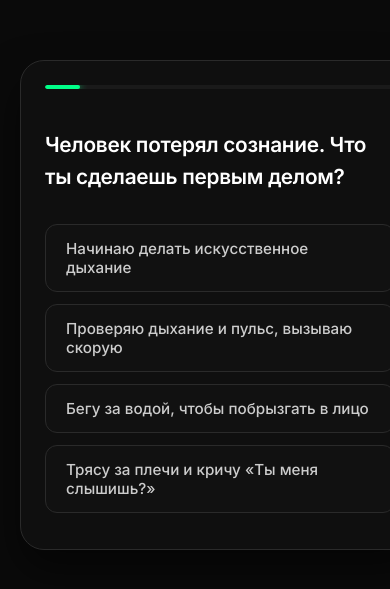
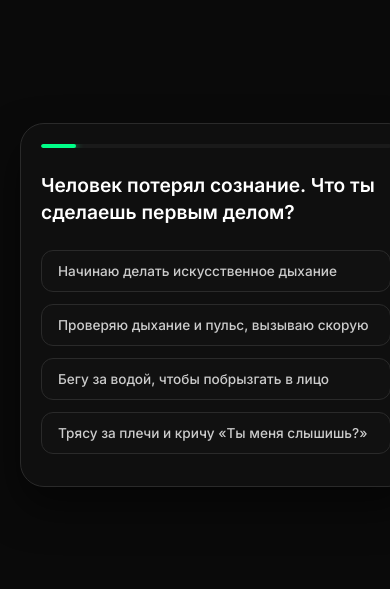
Before and after one commit to kseniadrg1-gif/questionnaire, a React (Vite) app: page / in a window 390 px wide. Shown: the part 137-726 px from the top of the page. Built offline with nearby package versions, Linux system fonts and the light colour scheme.

Commit message:
опросник

```diff
--- a/src/App.jsx
+++ b/src/App.jsx
@@ -12,15 +12,8 @@ function App() {
   const question = Questions[step];
 
   const onClickVariant = (index) => {
-    if (index === question.correct) {
-      setCorrect(correct + 1);
-    }
-
-    if (step + 1 < Questions.length) {
-      setStep(step + 1);
-    } else {
-      setFinished(true);
-    }
+    if (index === question.correct) setCorrect(correct + 1);
+    step + 1 < Questions.length ? setStep(step + 1) : setFinished(true);
   };
 
   const onRestart = () => {
--- a/src/App.scss
+++ b/src/App.scss
@@ -1,8 +1,8 @@
-@import url("https://fonts.googleapis.com/css2?family=Space+Mono:wght@400;700&family=Inter:wght@400;500;600;700&display=swap");
+@import url("https://fonts.googleapis.com/css2?family=Inter:wght@400;500;600;700&display=swap");
 
 body {
   margin: 0;
-  font-family: "Inter", "Space Mono", monospace;
+  font-family: "Inter", sans-serif;
   background: #0a0a0a;
   display: flex;
   align-items: center;
@@ -19,33 +19,26 @@ body {
   padding: 40px;
   border: 1px solid #2a2a2a;
   box-shadow: 0 20px 40px rgba(0, 0, 0, 0.5);
-  transition: all 0.2s ease;
+}
 
 .result {
   text-align: center;
-
   img {
     width: 100px;
     opacity: 0.7;
     margin-bottom: 20px;
   }
-
   h2 {
     font-size: 1.5rem;
     color: #00ff88;
-      font-family: "Space Mono", monospace;
     margin-bottom: 24px;
   }
-
   p {
     font-size: 1rem;
-      color: #cccccc;
+    color: #ccc;
     margin-top: 10px;
-      line-height: 1.5;
   }
-
   button {
-      font-family: "Inter", sans-serif;
     font-weight: 600;
     font-size: 0.9rem;
     padding: 12px 28px;
@@ -54,14 +47,10 @@ body {
     border-radius: 40px;
     color: #00ff88;
     cursor: pointer;
-      transition: all 0.2s;
-      text-transform: uppercase;
-      letter-spacing: 1px;
-
+    transition: 0.2s;
     &:hover {
       background: #00ff88;
       color: #0a0a0a;
-        border-color: #00ff88;
     }
   }
 }
@@ -72,7 +61,6 @@ body {
   border-radius: 2px;
   margin-bottom: 40px;
   overflow: hidden;
-
   &__inner {
     height: 100%;
     width: 0%;
@@ -86,54 +74,25 @@ body {
 h1 {
   font-size: 1.6rem;
   font-weight: 600;
-    color: #ffffff;
-    margin: 0 0 32px 0;
-    line-height: 1.5;
-    font-family: "Inter", sans-serif;
-    letter-spacing: -0.3px;
-    word-break: normal;
-    overflow-wrap: break-word;
-  }
-
-  .char {
-    display: inline;
-    opacity: 0;
-    animation: fadeInLeft 0.03s ease forwards;
-  }
-
-  .space {
-    display: inline;
-    width: 0.25rem;
-  }
-
-  @keyframes fadeInLeft {
-    0% {
-      opacity: 0;
-      transform: translateX(-3px);
-    }
-    100% {
-      opacity: 1;
-      transform: translateX(0);
-    }
+  color: #fff;
+  margin: 0 0 32px;
+  line-height: 1.4;
 }
 
 ul {
   list-style: none;
   padding: 0;
   margin: 0;
-
   li {
     padding: 14px 20px;
-      background: #111111;
+    background: #111;
     border: 1px solid #2a2a2a;
     border-radius: 12px;
     margin-bottom: 12px;
     cursor: pointer;
-      transition: all 0.15s;
-      color: #cccccc;
+    transition: 0.15s;
+    color: #ccc;
     font-weight: 500;
-      font-size: 0.95rem;
-
     &:hover {
       background: #1a1a1a;
       border-color: #00ff88;
@@ -142,50 +101,63 @@ body {
     }
   }
 }
-}
 
-@media (max-width: 550px) {
-  .App {
-    padding: 24px;
-  }
-
-  .App h1 {
-    font-size: 1.3rem;
-  }
-}
-
-// Подсветка ответов
+// Подсветка
 ul li.correct {
   background: #00ff88;
   color: #0a0a0a;
   border-color: #00ff88;
   box-shadow: 0 0 12px #00ff88;
 }
-
 ul li.wrong {
   background: #ff3333;
   color: white;
   border-color: #ff3333;
   box-shadow: 0 0 12px #ff3333;
 }
-
-.checkmark {
-  font-weight: bold;
-  margin-left: 10px;
-}
-
+.checkmark,
 .cross {
   font-weight: bold;
   margin-left: 10px;
 }
-
-// Запрещаем повторный клик во время подсветки
-ul li {
-  transition: all 0.2s;
-}
-
 ul li.correct:hover,
 ul li.wrong:hover {
   transform: none;
   cursor: default;
 }
+
+// Мобильная адаптация
+@media (max-width: 550px) {
+  .App {
+    padding: 20px;
+  }
+  h1 {
+    font-size: 1.2rem;
+    margin-bottom: 24px;
+  }
+  ul li {
+    padding: 12px 16px;
+    font-size: 0.85rem;
+  }
+  .progress {
+    margin-bottom: 24px;
+  }
+  .result h2 {
+    font-size: 1.3rem;
+  }
+  .result img {
+    width: 70px;
+  }
+}
+@media (max-width: 380px) {
+  .App {
+    padding: 16px;
+  }
+  h1 {
+    font-size: 1rem;
+  }
+  ul li {
+    padding: 10px 12px;
+    font-size: 0.8rem;
+  }
+}
--- a/src/components/Game.jsx
+++ b/src/components/Game.jsx
@@ -1,22 +1,20 @@
-import { useState } from "react";
+import { useState, useEffect } from "react";
 
 export const Game = ({ step, totalSteps, question, onClickVariant }) => {
   const percentage = Math.round(((step + 1) / totalSteps) * 100);
   const [selectedIndex, setSelectedIndex] = useState(null);
   const [showResult, setShowResult] = useState(false);
 
+  useEffect(() => {
+    setSelectedIndex(null);
+    setShowResult(false);
+  }, [step, question]);
+
   const handleClick = (index) => {
-    if (showResult) return; // чтобы нельзя было нажать повторно
-
+    if (showResult) return;
     setSelectedIndex(index);
     setShowResult(true);
-
-    // Через 1.5 секунды переходим к следующему вопросу
-    setTimeout(() => {
-      onClickVariant(index);
-      setSelectedIndex(null);
-      setShowResult(false);
-    }, 1500);
+    setTimeout(() => onClickVariant(index), 1500);
   };
 
   const getItemClass = (index) => {
--- a/src/components/Result.jsx
+++ b/src/components/Result.jsx
@@ -1,5 +1,4 @@
-export const Result = ({ correct, total, onRestart }) => {
-  return (
+export const Result = ({ correct, total, onRestart }) => (
   <div className="result">
     <img
       src="https://cdn-icons-png.flaticon.com/512/3050/3050196.png"
@@ -12,4 +11,3 @@ export const Result = ({ correct, total, onRestart }) => {
     <button onClick={onRestart}>Пройти заново</button>
   </div>
 );
-};
```
Lines whose indentation alone changed are shown as unchanged.
